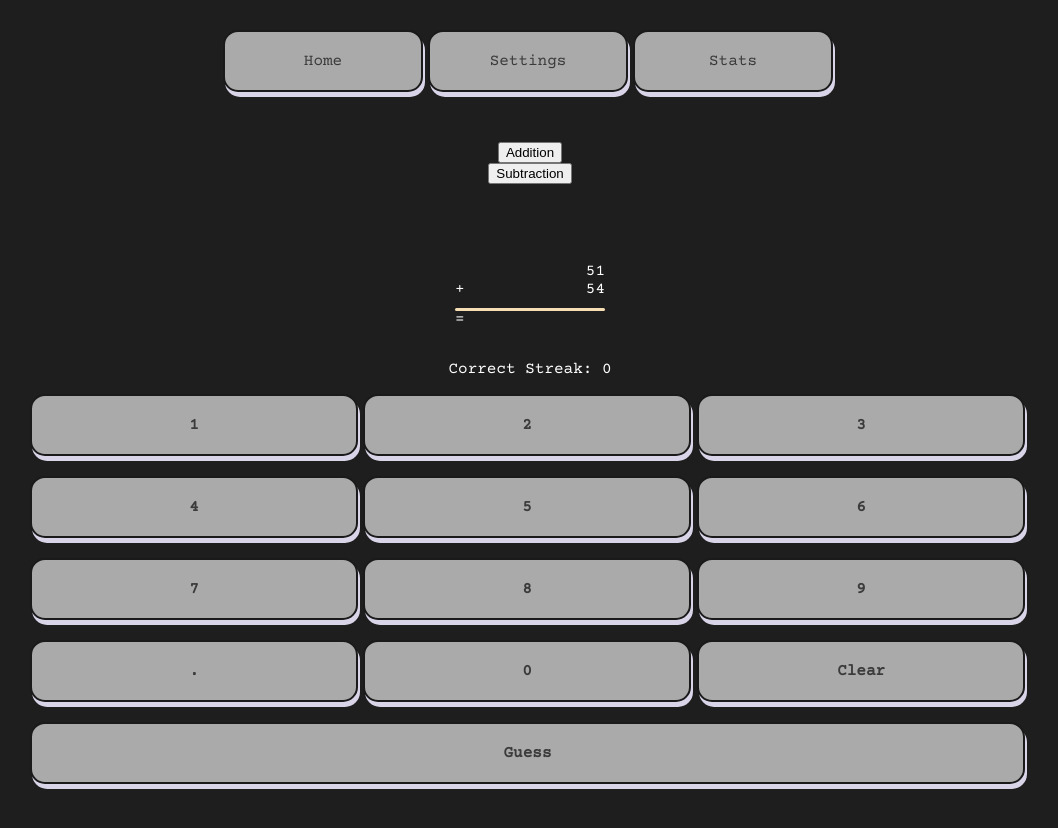
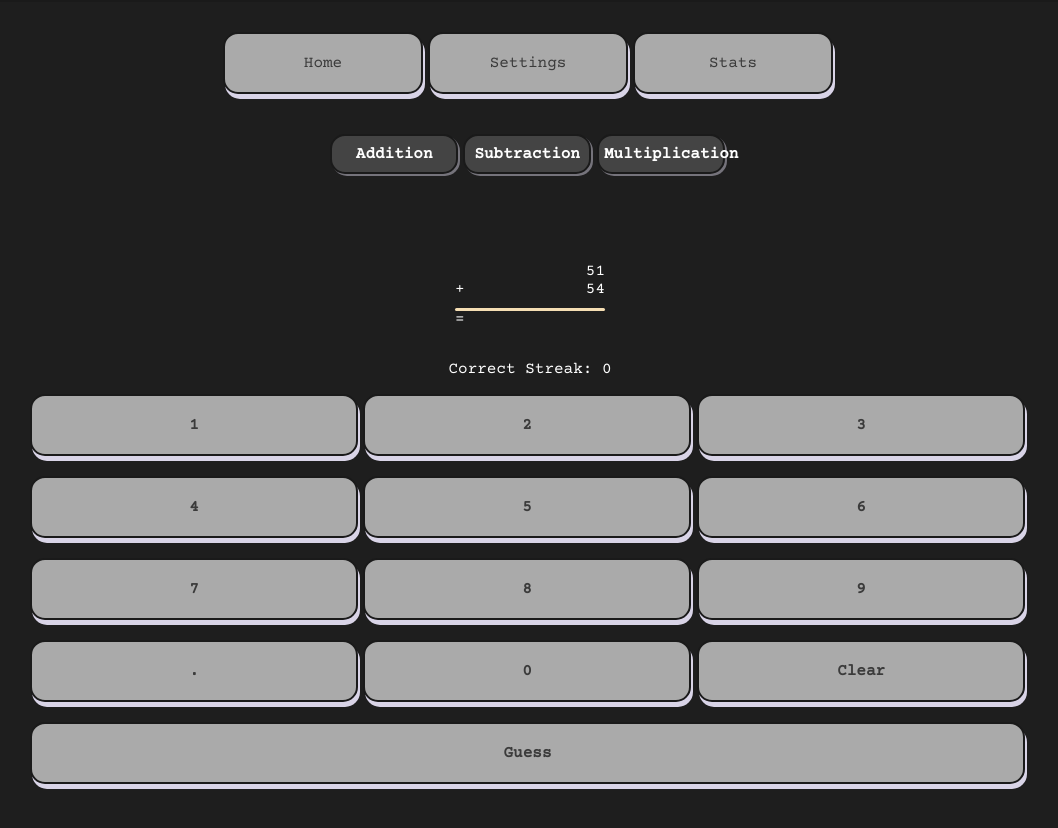
Before and after one commit to maxwelldinsmore/numbertrain, a React (Create React App) app: page / in a window 1280 px wide. Shown: the top 828 px of the page, without its empty margins (110-1168 px from the left). Built offline with nearby package versions, Linux system fonts and the light colour scheme.

Commit message:
Started adding mode select buttons in

```diff
--- /dev/null
+++ b/src/Components/ModeSelect.css
@@ -0,0 +1,59 @@
+.modeButton {
+    flex-direction: row;
+    flex: 40%;
+    flex-grow: 1;
+    font-family: "Courier Prime", 'mono space';
+    appearance: none;
+    background-color: #444444;
+    border: 2px solid #1A1A1A;
+    border-radius: 15px;
+    box-sizing: border-box;
+    color: #3B3B3B;
+    cursor: pointer;
+    font-size: 16px;
+    font-weight: 600;
+    line-height: normal;
+    min-height: 40px;
+    min-width: 20px;
+    outline: none;
+    padding: 5px 5px;
+    margin-bottom: 20px;
+    margin-right: 5px;
+    text-align: center;
+    text-decoration: none;
+    user-select: none;
+    -webkit-user-select: none;
+    touch-action: manipulation;
+    width: 40%;
+    will-change: transform;
+    flex-wrap: wrap;
+    box-shadow: 2px 2px 0 #75737b;
+    color: white;
+  }
+
+  .modeButton:hover {
+    color: #fff;
+    background-color: #1A1A1A;
+    box-shadow: 2px 2px 0 #d9d4e7;
+  }
+
+  .modeButton:active {
+    transition: all 300ms cubic-bezier(.23, 1, 0.32, 1);
+    box-shadow: none;
+    transform: translateY(0);
+    box-shadow: 0.5px 1px 0 #d9d4e7;
+    transform: translateY(2px);
+  }
+  .modeButton:focus {
+    border-color: mediumaquamarine;
+  }
+
+
+  .modeSelectionDiv {
+    display: flex;
+    justify-content: center;
+    width: 40%;
+    margin: auto;
+    flex-direction: row;
+
+  }
--- a/src/Components/ModeSelect.tsx
+++ b/src/Components/ModeSelect.tsx
@@ -1,15 +1,18 @@
 import React from "react";
 import { Button } from "react-bootstrap";
-
+import './ModeSelect.css';
 const ModeSelect = () => {
     return (
-        <div>
-        <Button>
+        <div className="modeSelectionDiv">
+        <Button className="modeButton">
             Addition
         </Button>
 
-        <Button>
+        <Button className="modeButton">
             Subtraction
+        </Button>
+        <Button className="modeButton">
+            Multiplication
         </Button>
         </div>
     );
--- /dev/null
+++ b/src/Components/NumPad.css
@@ -0,0 +1,59 @@
+section.numbox button {
+    flex-direction: row;
+    flex: 30%;
+    flex-grow: 1;
+    font-family: "Courier Prime",'mono space';
+    appearance: none;
+    background-color: #aaa;
+    border: 2px solid #1A1A1A;
+    border-radius: 15px;
+    box-sizing: border-box;
+    color: #3B3B3B;
+    cursor: pointer;
+    display: inline-block;
+    font-size: 16px;
+    font-weight: 600;
+    line-height: normal;
+    min-height: 60px;
+    min-width: 0;
+    outline: none;
+    padding: 20px 30px;
+    margin-bottom: 20px;
+    margin-right: 5px;
+    text-align: center;
+    text-decoration: none;
+    user-select: none;
+    -webkit-user-select: none;
+    touch-action: manipulation;
+    width: 100%;
+    will-change: transform;
+    width: 60%;
+    flex-wrap: wrap;
+    box-shadow: 2px 5px 0 #d9d4e7;
+
+  }
+
+  section.numbox button:hover {
+    color: #fff;
+    background-color: #1A1A1A;
+    box-shadow: 2px 5px 0 #d9d4e7;
+  }
+
+  section.numbox button:active {
+    transition: all 300ms cubic-bezier(.23, 1, 0.32, 1);
+    box-shadow: none;
+    transform: translateY(0);
+    box-shadow: 0.5px 1px 0 #d9d4e7;
+    transform: translateY(2px);
+  }
+  section.numbox button:focus {
+    border-color: mediumaquamarine;
+  }
+
+
+  .numbox {
+    width: 1000px;
+    display: flex;
+    flex-wrap: wrap;
+
+  }
--- a/src/Components/NumPad.tsx
+++ b/src/Components/NumPad.tsx
@@ -1,5 +1,5 @@
 import React from 'react';
-
+import './NumPad.css';
 interface NumPadProps {
   guess: string;
   setGuess: (guess: string) => void;
--- a/src/Components/header.css
+++ b/src/Components/header.css
@@ -55,20 +55,20 @@
   box-shadow: 2px 5px 0 #d9d4e7;
 }
 
-.headerButton button:hover {
+.headerButton:hover {
   color: #fff;
   background-color: #1A1A1A;
   box-shadow: 2px 5px 0 #d9d4e7;
 }
 
-.headerButton button:active {
+.headerButton:active {
   transition: all 300ms cubic-bezier(.23, 1, 0.32, 1);
   box-shadow: none;
   transform: translateY(0);
   box-shadow: 0.5px 1px 0 #d9d4e7;
   transform: translateY(2px);
 }
-.headerButton button:focus {
+.headerButton:focus {
   border-color: mediumaquamarine;
 }
 /* for changing screen size, look into react specific */
--- a/src/routes/HomePage.css
+++ b/src/routes/HomePage.css
@@ -3,78 +3,19 @@
 body {
   background-color: #1e1e1e;
   font-family: "Courier Prime",'mono space';
-  color:white;
-}
-header button {
   flex-grow: 1;
   font-family: "Courier Prime",'mono space';
   border: 2px solid #1A1A1A;
   background-color: transparent;
 }
 
-.numbox {
-  width: 1000px;
-  display: flex;
-  flex-wrap: wrap;
 
-}
 
 div {
   display: flex;
   justify-content: center;
 }
 
-section.numbox button {
-  flex-direction: row;
-  flex: 30%;
-  flex-grow: 1;
-  font-family: "Courier Prime",'mono space';
-  appearance: none;
-  background-color: #aaa;
-  border: 2px solid #1A1A1A;
-  border-radius: 15px;
-  box-sizing: border-box;
-  color: #3B3B3B;
-  cursor: pointer;
-  display: inline-block;
-  font-size: 16px;
-  font-weight: 600;
-  line-height: normal;
-  min-height: 60px;
-  min-width: 0;
-  outline: none;
-  padding: 20px 30px;
-  margin-bottom: 20px;
-  margin-right: 5px;
-  text-align: center;
-  text-decoration: none;
-  user-select: none;
-  -webkit-user-select: none;
-  touch-action: manipulation;
-  width: 100%;
-  will-change: transform;
-  width: 60%;
-  flex-wrap: wrap;
-  box-shadow: 2px 5px 0 #d9d4e7;
-
-}
-
-section.numbox button:hover {
-  color: #fff;
-  background-color: #1A1A1A;
-  box-shadow: 2px 5px 0 #d9d4e7;
-}
-
-section.numbox button:active {
-  transition: all 300ms cubic-bezier(.23, 1, 0.32, 1);
-  box-shadow: none;
-  transform: translateY(0);
-  box-shadow: 0.5px 1px 0 #d9d4e7;
-  transform: translateY(2px);
-}
-section.numbox button:focus {
-  border-color: mediumaquamarine;
-}
 
 
 
--- a/src/routes/HomePage.tsx
+++ b/src/routes/HomePage.tsx
@@ -45,7 +45,7 @@
 	}
 
 	function keyDown(e: React.KeyboardEvent) {
-	if (e.key == "Enter") {
+	if (e.key === "Enter") {
 		checkAnswer();
 		console.log("Enter");
 	} else {
@@ -53,7 +53,7 @@
 		if (test.test(e.key)) {
 		setGuess(guess + e.key);
 		}
-		if (e.key == "Backspace") {
+		if (e.key === "Backspace") {
 		setGuess(guess.slice(0, guess.length -1));
 		}
 	}
@@ -90,8 +90,12 @@
 			</div>
 
 			<p>Correct Streak: {streak}</p>
+
 			<section className='numbox'>
-			<NumPad guess={guess} setGuess={setGuess} checkAnswer={checkAnswer} setAnswerState={setAnswerState} />
+			<NumPad guess={guess} setGuess={setGuess}
+				checkAnswer={checkAnswer}
+				setAnswerState={setAnswerState}
+			/>
 			</section>
 
 
```
